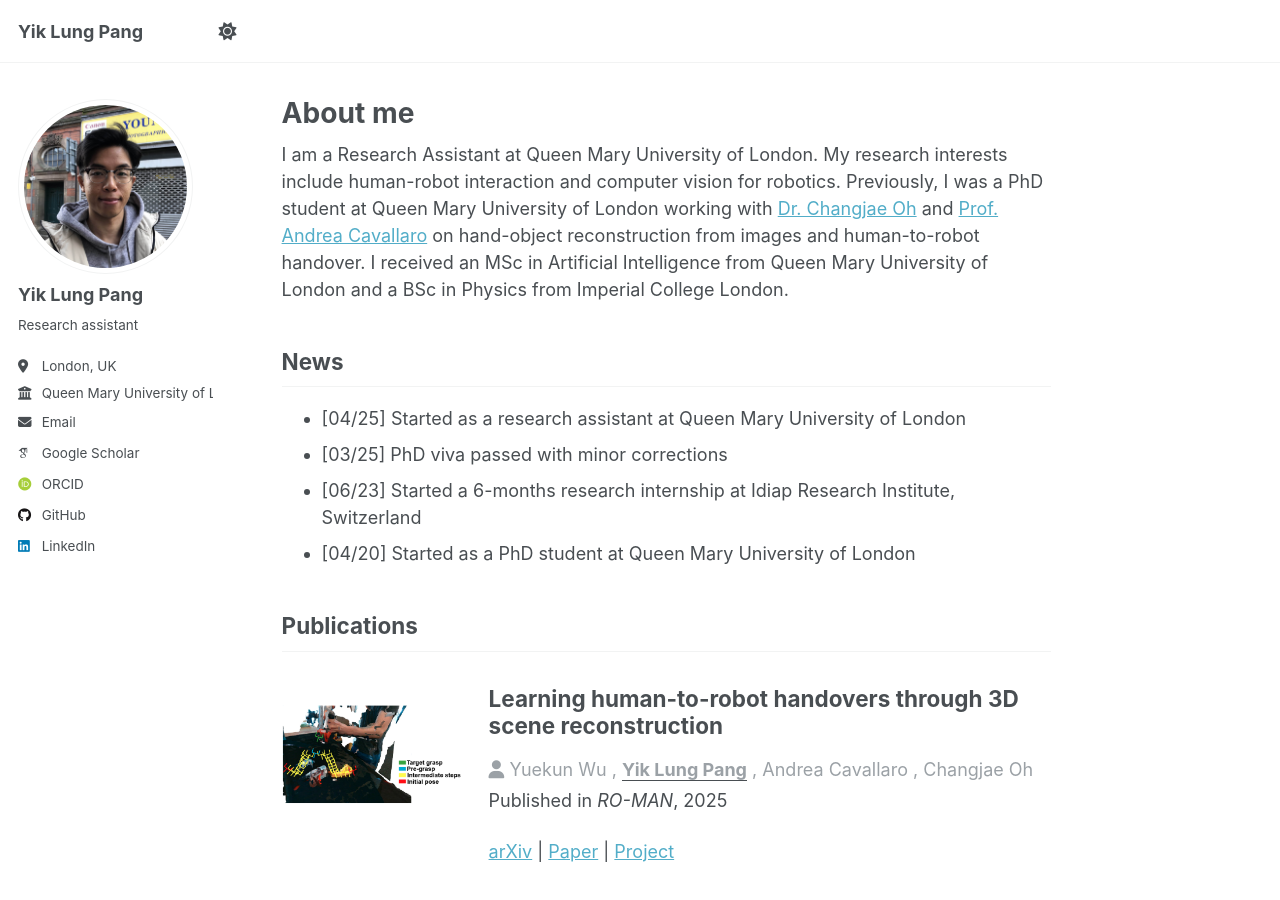
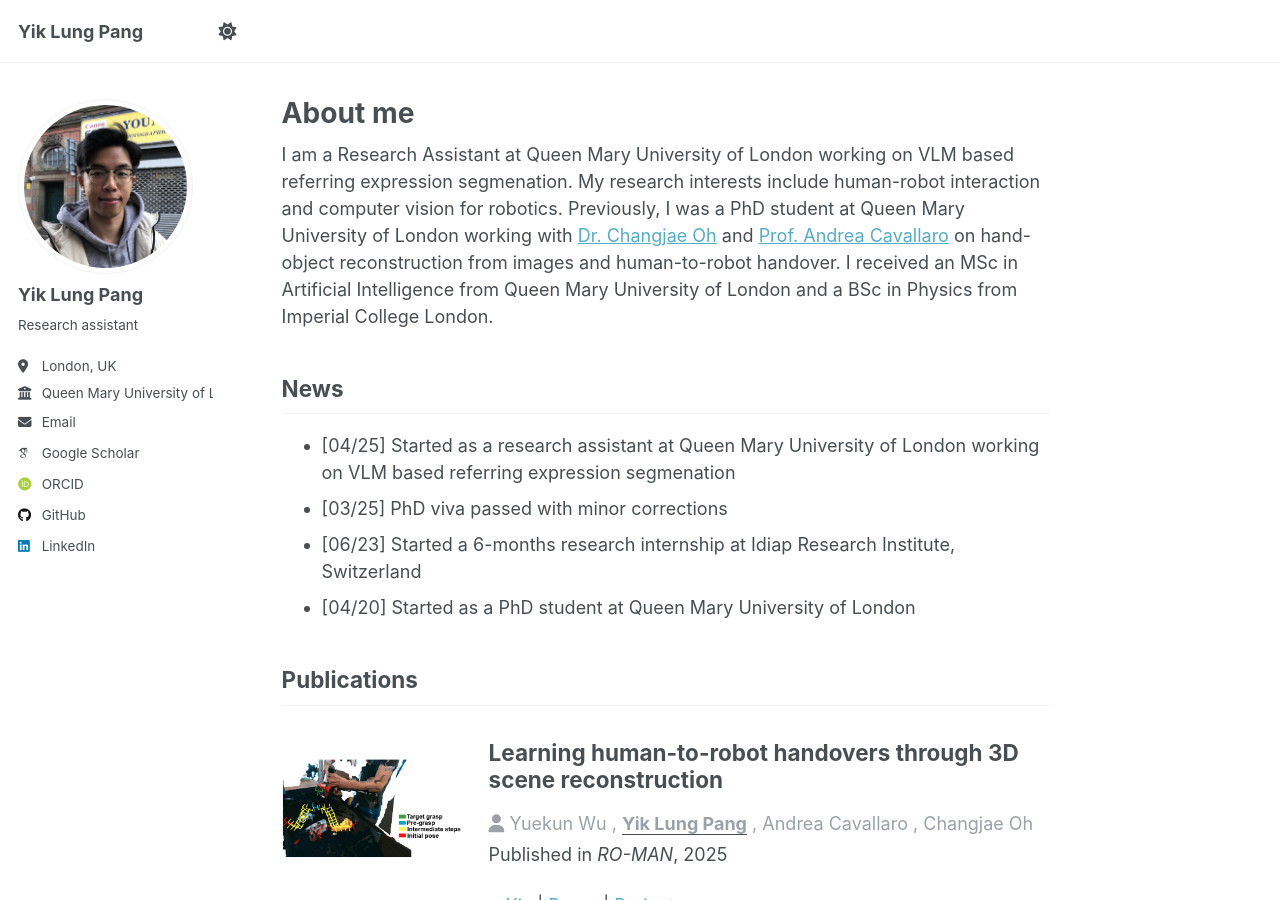
Before and after one commit to yiklungpang/yiklungpang.github.io, a Jekyll site: the page built from _pages/about.html, in a window 1280 px wide and 900 px high. Built offline with Jekyll 4.4.1, drawn with Linux system fonts in a browser that asks for light colours; some web fonts are replaced; a script that is not in the unit is left out.

Commit message:
Update about

```diff
--- a/_pages/about.html
+++ b/_pages/about.html
@@ -8,7 +8,7 @@ redirect_from:
 ---
 
 <p>
-  I am a Research Assistant at Queen Mary University of London. My research interests include human-robot interaction and computer vision for robotics. Previously, I was a PhD student at Queen Mary University of London working with
+  I am a Research Assistant at Queen Mary University of London working on VLM based referring expression segmenation. My research interests include human-robot interaction and computer vision for robotics. Previously, I was a PhD student at Queen Mary University of London working with
   <a href="http://eecs.qmul.ac.uk/~coh">Dr. Changjae Oh</a> and
   <a href="https://people.epfl.ch/andrea.cavallaro?lang=en">Prof. Andrea Cavallaro</a>
   on hand-object reconstruction from images and human-to-robot handover. I received an MSc in Artificial Intelligence from Queen Mary University of London and a BSc in Physics from Imperial College London.
@@ -17,7 +17,7 @@ redirect_from:
 
 <h2>News</h2>
 <ul>
-  <li>[04/25] Started as a research assistant at Queen Mary University of London</li>
+  <li>[04/25] Started as a research assistant at Queen Mary University of London working on VLM based referring expression segmenation</li>
   <li>[03/25] PhD viva passed with minor corrections</li>
   <li>[06/23] Started a 6-months research internship at Idiap Research Institute, Switzerland</li>
   <li>[04/20] Started as a PhD student at Queen Mary University of London</li>
```
